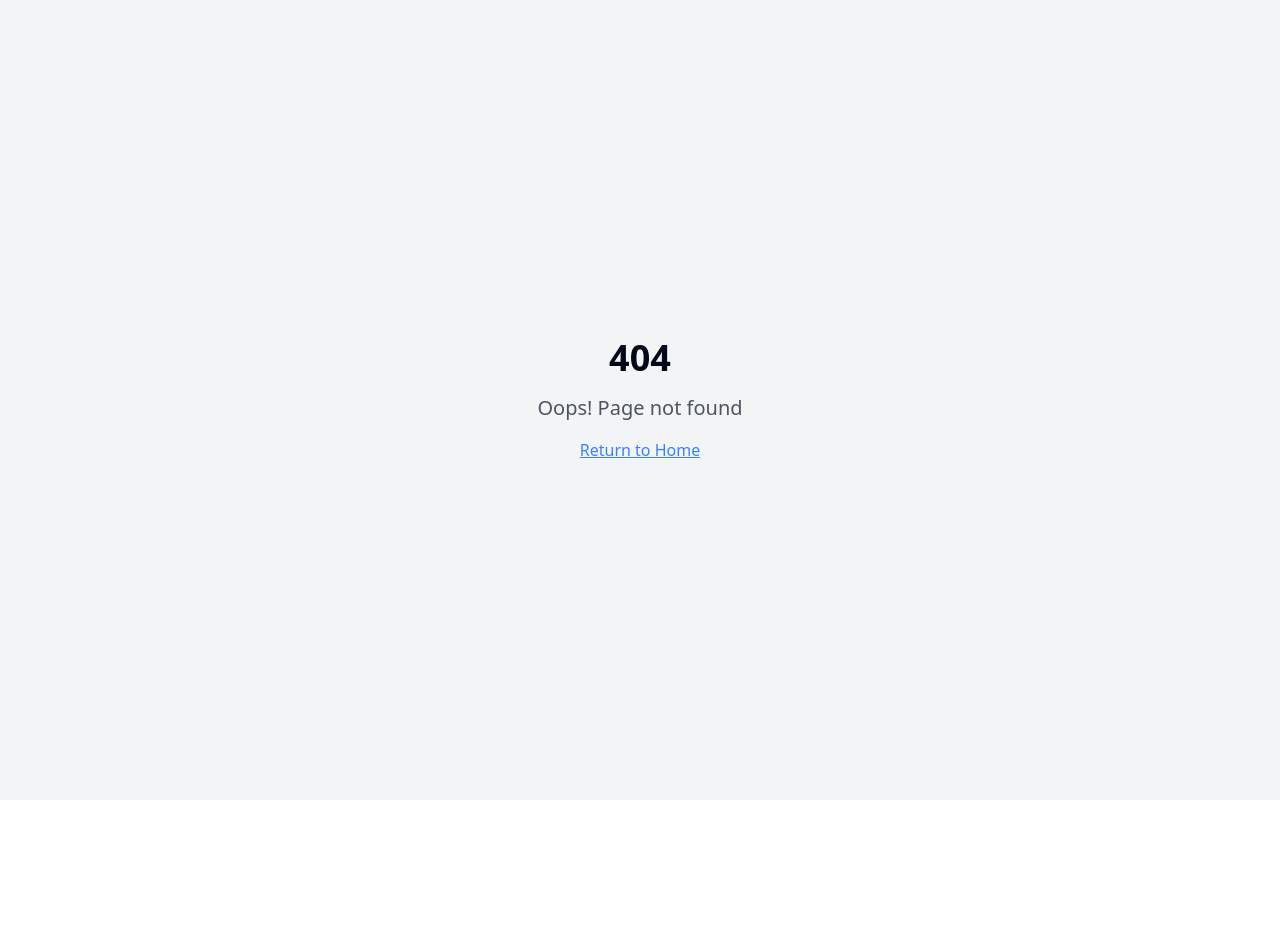
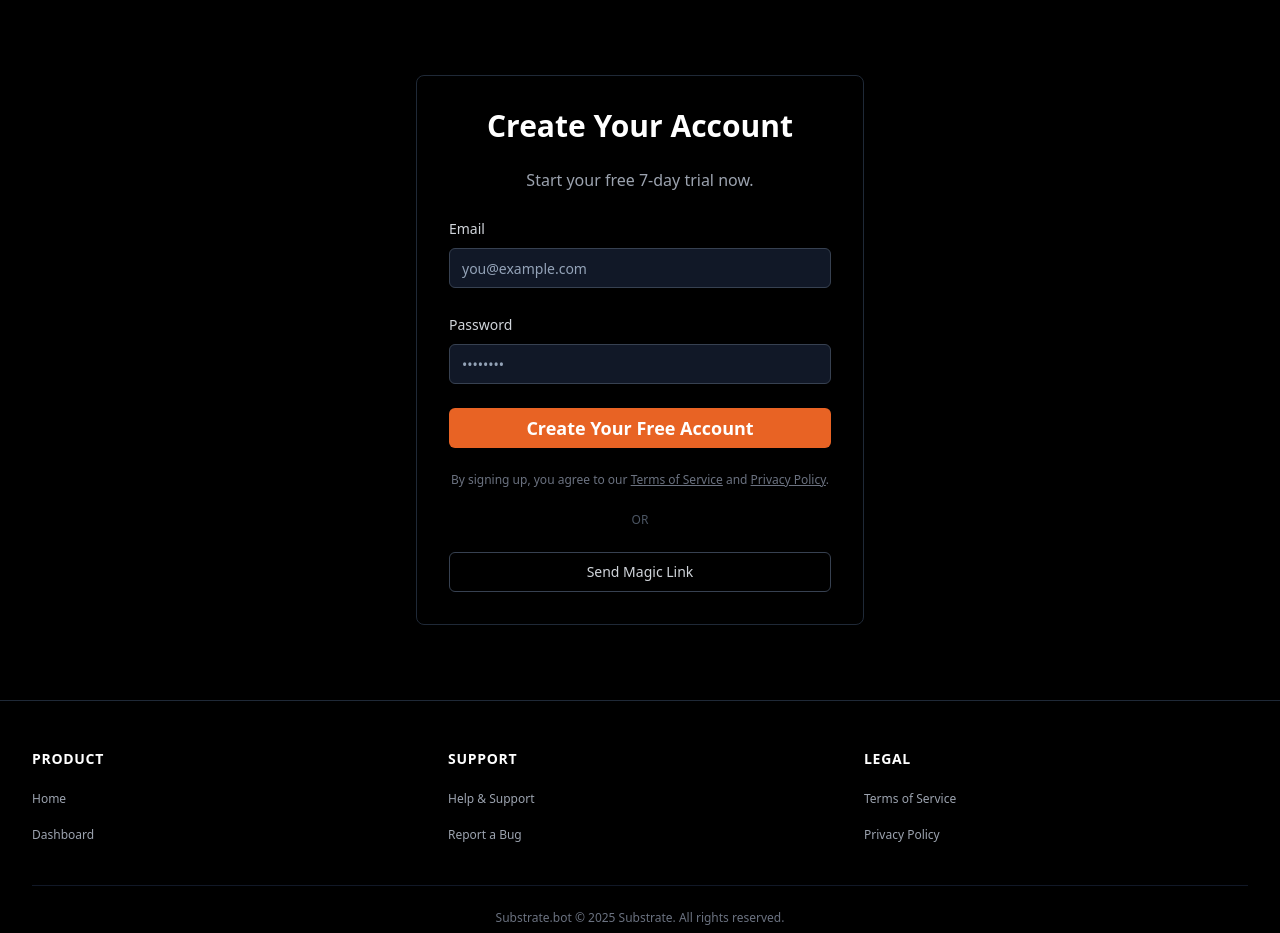
Before and after one commit to SmarToolz/StackBuzz, a React (Vite) app: page /signup in a window 1280 px wide. Before the commit this address had no page. Shown: the top 933 px of the page. Before the commit the page ends 800 px from the top, so only its background shows below. Built offline with nearby package versions, Linux system fonts and the light colour scheme.

Commit message:
[dyad] Implementing landing page, sign up page, and global footer - wrote 7 file(s), deleted 1 file(s)

```diff
--- a/src/App.tsx
+++ b/src/App.tsx
@@ -3,8 +3,10 @@ import { Toaster as Sonner } from "@/components/ui/sonner";
 import { TooltipProvider } from "@/components/ui/tooltip";
 import { QueryClient, QueryClientProvider } from "@tanstack/react-query";
 import { BrowserRouter, Routes, Route } from "react-router-dom";
-import Index from "./pages/Index";
+import LandingPage from "./pages/LandingPage";
+import SignUpPage from "./pages/SignUpPage";
 import NotFound from "./pages/NotFound";
+import { Layout } from "./components/Layout";
 
 const queryClient = new QueryClient();
 
@@ -14,11 +16,14 @@ const App = () => (
       <Toaster />
       <Sonner />
       <BrowserRouter>
-        <Routes>
-          <Route path="/" element={<Index />} />
-          {/* ADD ALL CUSTOM ROUTES ABOVE THE CATCH-ALL "*" ROUTE */}
-          <Route path="*" element={<NotFound />} />
-        </Routes>
+        <Layout>
+          <Routes>
+            <Route path="/" element={<LandingPage />} />
+            <Route path="/signup" element={<SignUpPage />} />
+            {/* ADD ALL CUSTOM ROUTES ABOVE THE CATCH-ALL "*" ROUTE */}
+            <Route path="*" element={<NotFound />} />
+          </Routes>
+        </Layout>
       </BrowserRouter>
     </TooltipProvider>
   </QueryClientProvider>
--- /dev/null
+++ b/src/components/GlobalFooter.tsx
@@ -0,0 +1,69 @@
+import React from "react";
+import { Link } from "react-router-dom";
+
+const footerLinks = [
+  {
+    title: "Product",
+    links: [
+      { text: "Home", href: "/" },
+      { text: "Dashboard", href: "/dashboard" },
+    ],
+  },
+  {
+    title: "Support",
+    links: [
+      { text: "Help & Support", href: "#" }, // Placeholder link
+      { text: "Report a Bug", href: "mailto:support@substrate.bot" },
+    ],
+  },
+  {
+    title: "Legal",
+    links: [
+      { text: "Terms of Service", href: "#" }, // Placeholder link
+      { text: "Privacy Policy", href: "#" }, // Placeholder link
+    ],
+  },
+];
+
+export const GlobalFooter: React.FC = () => {
+  return (
+    <footer className="bg-black text-gray-400 border-t border-gray-800 pt-12 pb-4 px-4 sm:px-6 lg:px-8">
+      <div className="max-w-7xl mx-auto">
+        {/* Footer Links Grid */}
+        <div className="grid grid-cols-2 md:grid-cols-3 gap-8 mb-10">
+          {footerLinks.map((column) => (
+            <div key={column.title}>
+              <h4 className="text-sm font-semibold text-white mb-4 uppercase tracking-wider">
+                {column.title}
+              </h4>
+              <ul className="space-y-3">
+                {column.links.map((link) => (
+                  <li key={link.text}>
+                    <Link
+                      to={link.href}
+                      className="text-xs hover:text-brand-hover transition-colors"
+                    >
+                      {link.text}
+                    </Link>
+                  </li>
+                ))}
+              </ul>
+            </div>
+          ))}
+        </div>
+
+        {/* Copyright & Disclaimer */}
+        <div className="pt-6 border-t border-gray-900 text-center space-y-2">
+          <p className="text-[10px] sm:text-xs text-gray-500">
+            Substrate.bot © 2025 Substrate. All rights reserved.
+          </p>
+          <p className="text-[10px] sm:text-xs text-gray-600 max-w-3xl mx-auto">
+            Built with ❤️ for creators. Substrate is an independent third-party
+            analytics tool and is not affiliated with, endorsed by, or sponsored
+            by Substack, Inc.
+          </p>
+        </div>
+      </div>
+    </footer>
+  );
+};
--- /dev/null
+++ b/src/components/Layout.tsx
@@ -0,0 +1,15 @@
+import React from "react";
+import { GlobalFooter } from "./GlobalFooter";
+
+interface LayoutProps {
+  children: React.ReactNode;
+}
+
+export const Layout: React.FC<LayoutProps> = ({ children }) => {
+  return (
+    <div className="min-h-screen flex flex-col bg-background">
+      <main className="flex-grow">{children}</main>
+      <GlobalFooter />
+    </div>
+  );
+};
--- a/src/globals.css
+++ b/src/globals.css
@@ -4,65 +4,60 @@
 
 @layer base {
   :root {
-    --background: 0 0% 100%;
-    --foreground: 222.2 84% 4.9%;
+    /* Defaulting to Dark Theme (Pitch Black) */
+    --background: 0 0% 0%; /* Pitch Black */
+    --foreground: 0 0% 100%; /* White */
 
-    --card: 0 0% 100%;
-    --card-foreground: 222.2 84% 4.9%;
+    --card: 0 0% 0%;
+    --card-foreground: 0 0% 100%;
 
-    --popover: 0 0% 100%;
-    --popover-foreground: 222.2 84% 4.9%;
+    --popover: 0 0% 0%;
+    --popover-foreground: 0 0% 100%;
 
-    --primary: 222.2 47.4% 11.2%;
-    --primary-foreground: 210 40% 98%;
+    --primary: 0 0% 100%; /* White primary for high contrast */
+    --primary-foreground: 0 0% 0%; /* Black text on white primary */
 
-    --secondary: 210 40% 96.1%;
-    --secondary-foreground: 222.2 47.4% 11.2%;
+    --secondary: 217.2 32.6% 17.5%;
+    --secondary-foreground: 210 40% 98%;
 
-    --muted: 210 40% 96.1%;
-    --muted-foreground: 215.4 16.3% 46.9%;
+    --muted: 217.2 32.6% 17.5%;
+    --muted-foreground: 215 20.2% 65.1%;
 
-    --accent: 210 40% 96.1%;
-    --accent-foreground: 222.2 47.4% 11.2%;
+    --accent: 217.2 32.6% 17.5%;
+    --accent-foreground: 210 40% 98%;
 
-    --destructive: 0 84.2% 60.2%;
+    --destructive: 0 62.8% 30.6%;
     --destructive-foreground: 210 40% 98%;
 
-    --border: 214.3 31.8% 91.4%;
-    --input: 214.3 31.8% 91.4%;
-    --ring: 222.2 84% 4.9%;
+    --border: 217.2 32.6% 17.5%;
+    --input: 217.2 32.6% 17.5%;
+    --ring: 212.7 26.8% 83.9%;
 
     --radius: 0.5rem;
 
-    --sidebar-background: 0 0% 98%;
-
-    --sidebar-foreground: 240 5.3% 26.1%;
-
-    --sidebar-primary: 240 5.9% 10%;
-
-    --sidebar-primary-foreground: 0 0% 98%;
-
-    --sidebar-accent: 240 4.8% 95.9%;
-
-    --sidebar-accent-foreground: 240 5.9% 10%;
-
-    --sidebar-border: 220 13% 91%;
-
+    --sidebar-background: 240 5.9% 10%;
+    --sidebar-foreground: 240 4.8% 95.9%;
+    --sidebar-primary: 224.3 76.3% 48%;
+    --sidebar-primary-foreground: 0 0% 100%;
+    --sidebar-accent: 240 3.7% 15.9%;
+    --sidebar-accent-foreground: 240 4.8% 95.9%;
+    --sidebar-border: 240 3.7% 15.9%;
     --sidebar-ring: 217.2 91.2% 59.8%;
   }
 
   .dark {
-    --background: 222.2 84% 4.9%;
-    --foreground: 210 40% 98%;
+    /* Since we defaulted to dark, we can keep the dark block similar or remove it if we only support one theme */
+    --background: 0 0% 0%;
+    --foreground: 0 0% 100%;
 
-    --card: 222.2 84% 4.9%;
-    --card-foreground: 210 40% 98%;
+    --card: 0 0% 0%;
+    --card-foreground: 0 0% 100%;
 
-    --popover: 222.2 84% 4.9%;
-    --popover-foreground: 210 40% 98%;
+    --popover: 0 0% 0%;
+    --popover-foreground: 0 0% 100%;
 
-    --primary: 210 40% 98%;
-    --primary-foreground: 222.2 47.4% 11.2%;
+    --primary: 0 0% 100%;
+    --primary-foreground: 0 0% 0%;
 
     --secondary: 217.2 32.6% 17.5%;
     --secondary-foreground: 210 40% 98%;
--- /dev/null
+++ b/src/pages/LandingPage.tsx
@@ -0,0 +1,34 @@
+import React from "react";
+import { Link } from "react-router-dom";
+import { Button } from "@/components/ui/button";
+
+const LandingPage: React.FC = () => {
+  return (
+    <div className="min-h-[calc(100vh-100px)] flex flex-col items-center justify-center text-center p-4 sm:p-8 bg-black">
+      <div className="max-w-4xl mx-auto">
+        {/* Primary Headline */}
+        <h1 className="text-5xl sm:text-6xl md:text-7xl lg:text-8xl font-extrabold text-white leading-tight mb-6">
+          See exactly what’s trending on Substack right now — and who to talk to.
+        </h1>
+
+        {/* Social Proof / Ticker */}
+        <p className="text-lg sm:text-xl text-gray-400 mb-12 font-mono">
+          Right now, 3,200 people are talking about ‘remote work burnout’.
+        </p>
+
+        {/* Call to Action (CTA) - Massive, High-Contrast Button */}
+        <Button asChild
+          className="h-auto px-12 py-6 text-xl sm:text-2xl font-bold rounded-lg shadow-2xl transition-all duration-300
+                     bg-brand-primary hover:bg-brand-hover text-white
+                     hover:scale-[1.02] active:scale-[0.98] border-2 border-brand-primary hover:border-brand-hover"
+        >
+          <Link to="/signup">
+            Start free 7-day trial.
+          </Link>
+        </Button>
+      </div>
+    </div>
+  );
+};
+
+export default LandingPage;
--- /dev/null
+++ b/src/pages/SignUpPage.tsx
@@ -0,0 +1,113 @@
+import React from "react";
+import { Link } from "react-router-dom";
+import { useForm } from "react-hook-form";
+import { zodResolver } from "@hookform/resolvers/zod";
+import * as z from "zod";
+import { Button } from "@/components/ui/button";
+import { Input } from "@/components/ui/input";
+import { Form, FormControl, FormField, FormItem, FormLabel, FormMessage } from "@/components/ui/form";
+import { toast } from "sonner";
+
+const formSchema = z.object({
+  email: z.string().email({ message: "Invalid email address." }),
+  password: z.string().min(8, { message: "Password must be at least 8 characters." }),
+});
+
+type SignUpFormValues = z.infer<typeof formSchema>;
+
+const SignUpPage: React.FC = () => {
+  const form = useForm<SignUpFormValues>({
+    resolver: zodResolver(formSchema),
+    defaultValues: {
+      email: "",
+      password: "",
+    },
+  });
+
+  const onSubmit = (values: SignUpFormValues) => {
+    console.log("Sign Up Attempt:", values);
+    toast.success("Account creation simulated! Check console for details.");
+    // In a real app, this would call an API endpoint.
+  };
+
+  return (
+    <div className="min-h-[calc(100vh-100px)] flex items-center justify-center p-4 bg-black text-white">
+      <div className="w-full max-w-md p-8 space-y-6 border border-gray-800 rounded-lg shadow-xl">
+        <h2 className="text-3xl font-bold text-center">Create Your Account</h2>
+        <p className="text-center text-gray-400">Start your free 7-day trial now.</p>
+
+        <Form {...form}>
+          <form onSubmit={form.handleSubmit(onSubmit)} className="space-y-6">
+            <FormField
+              control={form.control}
+              name="email"
+              render={({ field }) => (
+                <FormItem>
+                  <FormLabel className="text-gray-300">Email</FormLabel>
+                  <FormControl>
+                    <Input
+                      placeholder="you@example.com"
+                      {...field}
+                      className="bg-gray-900 border-gray-700 text-white focus:ring-brand-primary"
+                    />
+                  </FormControl>
+                  <FormMessage />
+                </FormItem>
+              )}
+            />
+            <FormField
+              control={form.control}
+              name="password"
+              render={({ field }) => (
+                <FormItem>
+                  <FormLabel className="text-gray-300">Password</FormLabel>
+                  <FormControl>
+                    <Input
+                      type="password"
+                      placeholder="••••••••"
+                      {...field}
+                      className="bg-gray-900 border-gray-700 text-white focus:ring-brand-primary"
+                    />
+                  </FormControl>
+                  <FormMessage />
+                </FormItem>
+              )}
+            />
+
+            {/* Primary Button */}
+            <Button
+              type="submit"
+              className="w-full py-3 text-lg font-semibold transition-colors
+                         bg-brand-primary hover:bg-brand-hover text-white"
+            >
+              Create Your Free Account
+            </Button>
+          </form>
+        </Form>
+
+        {/* Legal Anchor Text */}
+        <p className="text-center text-xs text-gray-500 mt-4">
+          By signing up, you agree to our{" "}
+          <Link to="#" className="underline hover:text-brand-hover">
+            Terms of Service
+          </Link>{" "}
+          and{" "}
+          <Link to="#" className="underline hover:text-brand-hover">
+            Privacy Policy
+          </Link>
+          .
+        </p>
+
+        {/* Optional: Magic Link Option */}
+        <div className="relative flex justify-center text-xs uppercase">
+          <span className="bg-black px-2 text-gray-600">Or</span>
+        </div>
+        <Button variant="outline" className="w-full bg-black border-gray-700 text-gray-300 hover:bg-gray-900">
+          Send Magic Link
+        </Button>
+      </div>
+    </div>
+  );
+};
+
+export default SignUpPage;
--- a/tailwind.config.ts
+++ b/tailwind.config.ts
@@ -62,6 +62,11 @@ export default {
           border: "hsl(var(--sidebar-border))",
           ring: "hsl(var(--sidebar-ring))",
         },
+        // Custom brand colors for Substrate.bot
+        brand: {
+          primary: "#E86324",
+          hover: "#FF8A3A",
+        },
       },
       borderRadius: {
         lg: "var(--radius)",
```
Also changed, not shown: src/pages/Index.tsx (deleted, +0 -19 lines).
